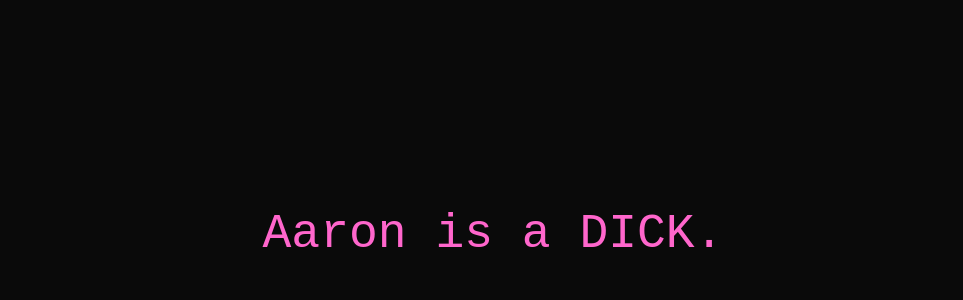
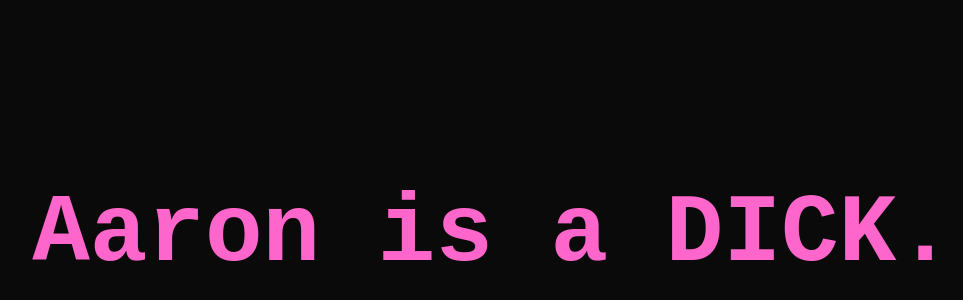
Before and after one commit to Lushy99/kracked.net, a plain HTML site: page index.html in a window 1280 px wide. Shown: the part 166-466 px from the top of the page, without its empty margins (147-1110 px from the left). Drawn offline with Linux system fonts and the light colour scheme.

Commit message:
Update index.html

```diff
--- a/index.html
+++ b/index.html
@@ -19,6 +19,6 @@
   </style>
 </head>
 <body>
-  <p>Aaron is a DICK.</p>
+  <h1>Aaron is a DICK.</h1>
 </body>
 </html>
```
